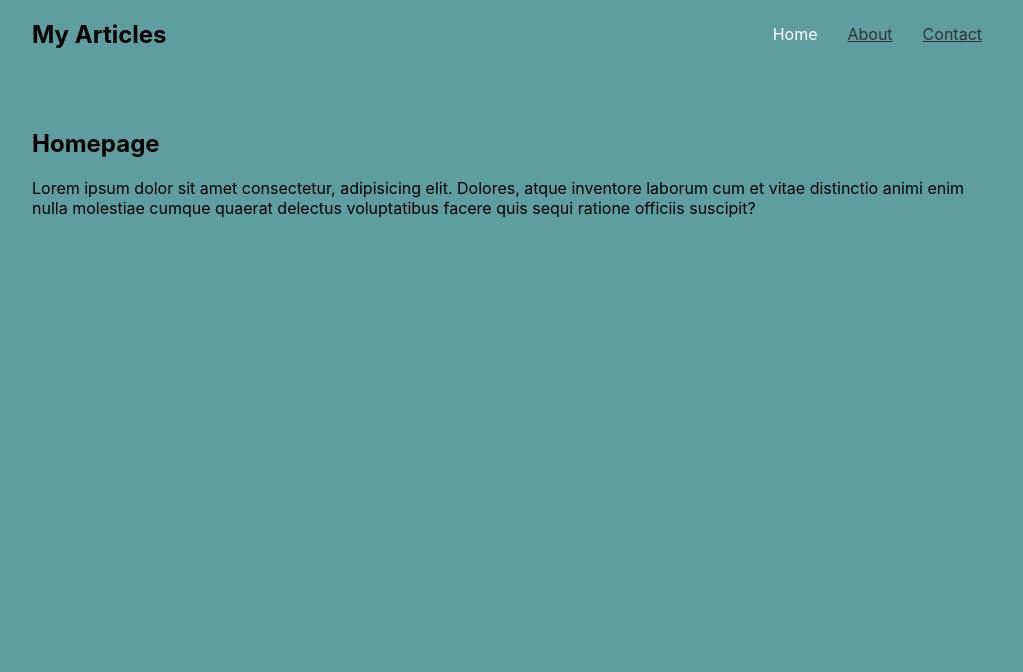
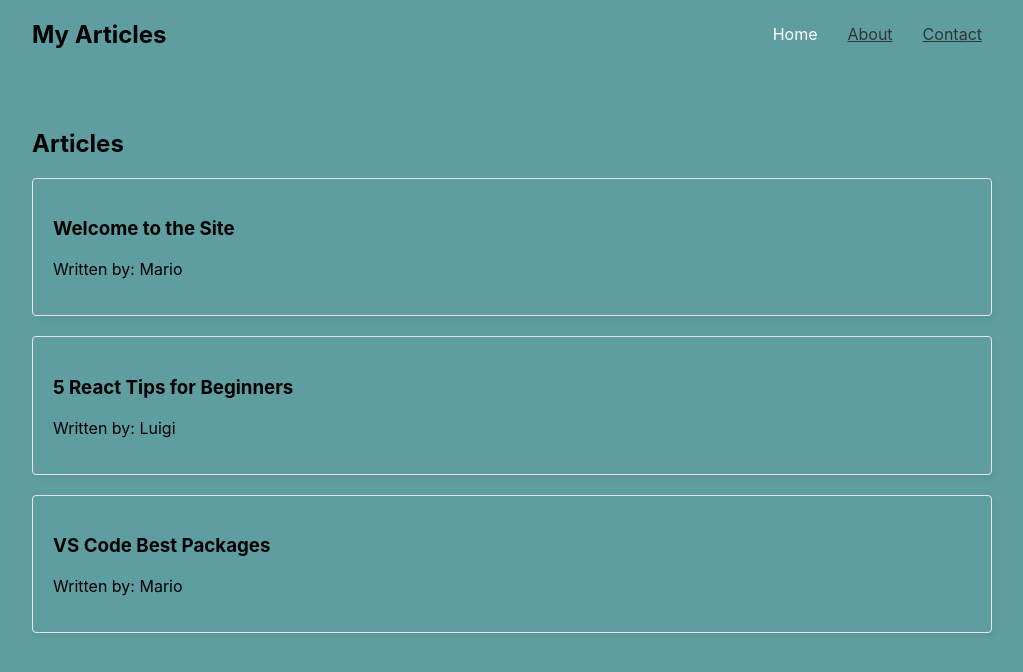
Before and after one commit to KJCastillo/multipage-site, a React (Create React App) app: page / in a window 1280 px wide. Shown: the top 672 px of the page, without its empty margins (128-1151 px from the left). Built offline with nearby package versions, Linux system fonts and the light colour scheme; data requests are answered from the project's data file.

Commit message:
custom useFetch hook added

```diff
--- /dev/null
+++ b/src/hooks/useFetch.js
@@ -0,0 +1,42 @@
+import { useState, useEffect } from "react";
+
+export const useFetch = (url) => {
+  const [data, setData] = useState(null);
+  const [isPending, setIsPending] = useState(false);
+  const [error, setError] = useState(null);
+
+  useEffect(() => {
+    const controller = new AbortController();
+
+    const fetchData = async () => {
+      setIsPending(true);
+
+      try {
+        const res = await fetch(url, { signal: controller.signal });
+        if (!res.ok) {
+          throw new Error(res.statusText);
+        }
+        const data = await res.json();
+
+        setIsPending(false);
+        setData(data);
+        setError(null);
+      } catch (err) {
+        if (err.name === "AbortError") {
+          console.log("the fetch was aborted");
+        } else {
+          setIsPending(false);
+          setError("Could not fetch the data");
+        }
+      }
+    };
+
+    fetchData();
+
+    return () => {
+      controller.abort();
+    };
+  }, [url]);
+
+  return { data, isPending, error };
+};
--- /dev/null
+++ b/src/pages/Home.css
@@ -0,0 +1,7 @@
+.home .card {
+    padding: 20px;
+    border: 1px solid #e4e4e4;
+    border-radius: 4px;
+    box-shadow: 4px 4px 6px rgba(0,0,0,0.05);
+    margin-bottom: 20px;
+  }
--- a/src/pages/Home.js
+++ b/src/pages/Home.js
@@ -1,13 +1,20 @@
-export default function home() {
+import { useFetch } from '../hooks/useFetch'
+import './Home.css'
+
+export default function Home() {
+    const { data: articles, isPending, error } = useFetch('http://localhost:3000/articles')
+
   return (
-    <div>
-      <h2>Homepage</h2>
-      <p>
-        Lorem ipsum dolor sit amet consectetur, adipisicing elit. Dolores, atque
-        inventore laborum cum et vitae distinctio animi enim nulla molestiae
-        cumque quaerat delectus voluptatibus facere quis sequi ratione officiis
-        suscipit?
-      </p>
+    <div className='home'>
+      <h2>Articles</h2>
+      {isPending && <div>Loading...</div>}
+      {error && <div>{error}</div>}
+      {articles && articles.map((article) => (
+        <div key={article.id} className="card">
+            <h3>{article.title}</h3>
+            <p>Written by: {article.author}</p>
+        </div>
+      ))}
     </div>
   );
 }
```
